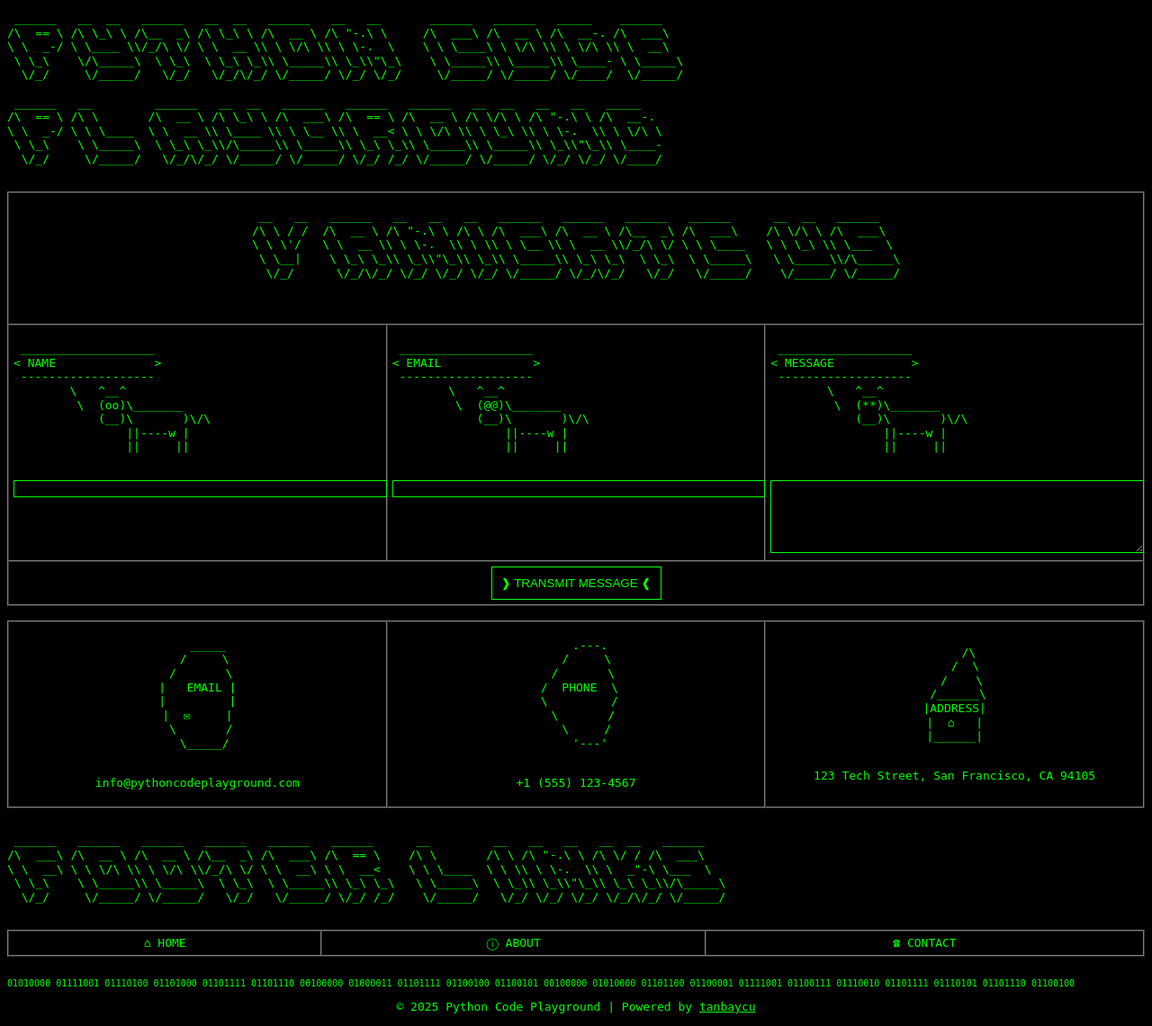
After one commit to ngocphuong209/pythonCLI-webapp, a Flask app: template templates/contacts.html in a window 1280 px wide. The commit adds this page. Shown: the whole page at 90% size. Run offline with Flask 3, Linux system fonts and the light colour scheme; the template is opened without the code that fills it, so the values that code supplies are empty.

Commit message:
add contacts page

```diff
--- a/app.py
+++ b/app.py
@@ -91,6 +91,10 @@ def clipython():
 @app.route("/about")
 def clipython():
     return render_template("about.html")
+
+@app.route("/contacts")
+def clipython():
+    return render_template("contacts.html")
 
 @app.errorhandler(413)
 def request_entity_too_large(error):
--- a/templates/404.html
+++ b/templates/404.html
@@ -762,7 +762,7 @@
             <div class="menu_links">
                 <a href="/about" class="link">about</a>
                 <a href class="link">projects</a>
-                <a href class="link">contacts</a>
+                <a href="/contacts" class="link">contacts</a>
             </div>
             <div class="menu_icon">
                 <span class="icon"></span>
--- /dev/null
+++ b/templates/contacts.html
@@ -0,0 +1,176 @@
+<!DOCTYPE html>
+<html lang="en">
+<head>
+    <meta charset="UTF-8">
+    <meta name="viewport" content="width=device-width, initial-scale=1.0">
+    <title>Contact Us - Python Code Playground</title>
+    <style>
+        /* Minimal styling to ensure readability */
+        body { background: #000; color: #0f0; font-family: monospace; line-height: 1.2; }
+    </style>
+</head>
+<body>
+<pre>
+ ______   __  __   ______   __  __   ______   __   __       ______   ______   _____    ______
+/\  == \ /\ \_\ \ /\__  _\ /\ \_\ \ /\  __ \ /\ "-.\ \     /\  ___\ /\  __ \ /\  __-. /\  ___\
+\ \  _-/ \ \____ \\/_/\ \/ \ \  __ \\ \ \/\ \\ \ \-.  \    \ \ \____\ \ \/\ \\ \ \/\ \\ \  __\
+ \ \_\    \/\_____\  \ \_\  \ \_\ \_\\ \_____\\ \_\\"\_\    \ \_____\\ \_____\\ \____- \ \_____\
+  \/_/     \/_____/   \/_/   \/_/\/_/ \/_____/ \/_/ \/_/     \/_____/ \/_____/ \/____/  \/_____/
+
+ ______   __         ______   __  __   ______   ______   ______   __  __   __   __   _____
+/\  == \ /\ \       /\  __ \ /\ \_\ \ /\  ___\ /\  == \ /\  __ \ /\ \/\ \ /\ "-.\ \ /\  __-.
+\ \  _-/ \ \ \____  \ \  __ \\ \____ \\ \ \__ \\ \  __< \ \ \/\ \\ \ \_\ \\ \ \-.  \\ \ \/\ \
+ \ \_\    \ \_____\  \ \_\ \_\\/\_____\\ \_____\\ \_\ \_\\ \_____\\ \_____\\ \_\\"\_\\ \____-
+  \/_/     \/_____/   \/_/\/_/ \/_____/ \/_____/ \/_/ /_/ \/_____/ \/_____/ \/_/ \/_/ \/____/
+
+</pre>
+
+<table width="100%" border="1" cellspacing="0" cellpadding="5">
+    <tr>
+        <td colspan="3" align="center">
+            <pre>
+ __   __   ______   __   __   __   ______   ______   ______   ______      __  __   ______
+/\ \ / /  /\  __ \ /\ "-.\ \ /\ \ /\  ___\ /\  __ \ /\__  _\ /\  ___\    /\ \/\ \ /\  ___\
+\ \ \'/   \ \  __ \\ \ \-.  \\ \ \\ \ \__ \\ \  __ \\/_/\ \/ \ \ \____   \ \ \_\ \\ \___  \
+ \ \__|    \ \_\ \_\\ \_\\"\_\\ \_\\ \_____\\ \_\ \_\  \ \_\  \ \_____\   \ \_____\\/\_____\
+  \/_/      \/_/\/_/ \/_/ \/_/ \/_/ \/_____/ \/_/\/_/   \/_/   \/_____/    \/_____/ \/_____/
+
+            </pre>
+        </td>
+    </tr>
+    <tr>
+        <td width="33%" valign="top">
+            <pre>
+ ___________________
+&lt; NAME              &gt;
+ -------------------
+        \   ^__^
+         \  (oo)\_______
+            (__)\       )\/\
+                ||----w |
+                ||     ||
+            </pre>
+            <form action="#" method="post">
+                <input type="text" name="name" required style="width:100%;background:#000;color:#0f0;border:1px solid #0f0;">
+            </form>
+        </td>
+        <td width="33%" valign="top">
+            <pre>
+ ___________________
+&lt; EMAIL             &gt;
+ -------------------
+        \   ^__^
+         \  (@@)\_______
+            (__)\       )\/\
+                ||----w |
+                ||     ||
+            </pre>
+            <form action="#" method="post">
+                <input type="email" name="email" required style="width:100%;background:#000;color:#0f0;border:1px solid #0f0;">
+            </form>
+        </td>
+        <td width="33%" valign="top">
+            <pre>
+ ___________________
+&lt; MESSAGE           &gt;
+ -------------------
+        \   ^__^
+         \  (**)\_______
+            (__)\       )\/\
+                ||----w |
+                ||     ||
+            </pre>
+            <form action="#" method="post">
+                <textarea name="message" required rows="5" style="width:100%;background:#000;color:#0f0;border:1px solid #0f0;"></textarea>
+            </form>
+        </td>
+    </tr>
+    <tr>
+        <td colspan="3" align="center">
+            <form action="#" method="post">
+                <input type="submit" value="&#x2771; TRANSMIT MESSAGE &#x2770;" style="background:#000;color:#0f0;border:1px solid #0f0;padding:10px;">
+            </form>
+        </td>
+    </tr>
+</table>
+
+<br>
+
+<table width="100%" border="1" cellspacing="0" cellpadding="5">
+    <tr>
+        <td width="33%" align="center">
+            <pre>
+   _____
+  /     \
+ /       \
+|   EMAIL |
+|         |
+|  &#x2709;     |
+ \       /
+  \_____/
+            </pre>
+            <p>info@pythoncodeplayground.com</p>
+        </td>
+        <td width="33%" align="center">
+            <pre>
+    .---.
+   /     \
+  /       \
+ /  PHONE  \
+ \         /
+  \       /
+   \     /
+    '---'
+            </pre>
+            <p>+1 (555) 123-4567</p>
+        </td>
+        <td width="33%" align="center">
+            <pre>
+    /\
+   /  \
+  /    \
+ /______\
+|ADDRESS|
+|  &#x2302;   |
+|______|
+            </pre>
+            <p>123 Tech Street, San Francisco, CA 94105</p>
+        </td>
+    </tr>
+</table>
+
+<br>
+
+<pre>
+ ______   ______   ______   ______   ______   ______      __         __   __   __   __  __   ______
+/\  ___\ /\  __ \ /\  __ \ /\__  _\ /\  ___\ /\  == \    /\ \       /\ \ /\ "-.\ \ /\ \/ / /\  ___\
+\ \  __\ \ \ \/\ \\ \ \/\ \\/_/\ \/ \ \  __\ \ \  __<    \ \ \____  \ \ \\ \ \-.  \\ \  _"-\ \___  \
+ \ \_\    \ \_____\\ \_____\  \ \_\  \ \_____\\ \_\ \_\   \ \_____\  \ \_\\ \_\\"\_\\ \_\ \_\\/\_____\
+  \/_/     \/_____/ \/_____/   \/_/   \/_____/ \/_/ /_/    \/_____/   \/_/ \/_/ \/_/ \/_/\/_/ \/_____/
+
+</pre>
+
+<table width="100%" border="1" cellspacing="0" cellpadding="5">
+    <tr>
+        <td align="center">
+            <a href="index.html" style="color:#0f0;text-decoration:none;">&#x2302; HOME</a>
+        </td>
+        <td align="center">
+            <a href="about.html" style="color:#0f0;text-decoration:none;">&#x24D8; ABOUT</a>
+        </td>
+        <td align="center">
+            <a href="#" style="color:#0f0;text-decoration:none;">&#x260E; CONTACT</a>
+        </td>
+    </tr>
+</table>
+
+<br>
+
+<pre style="font-size:10px;line-height:1;">
+01010000 01111001 01110100 01101000 01101111 01101110 00100000 01000011 01101111 01100100 01100101 00100000 01010000 01101100 01100001 01111001 01100111 01110010 01101111 01110101 01101110 01100100
+</pre>
+
+<p align="center">&copy; 2025 Python Code Playground | Powered by <a href="https://linktr.ee/tanbaycu" target="_blank" style="color:#0f0;">tanbaycu</a></p>
+
+</body>
+</html>
```
